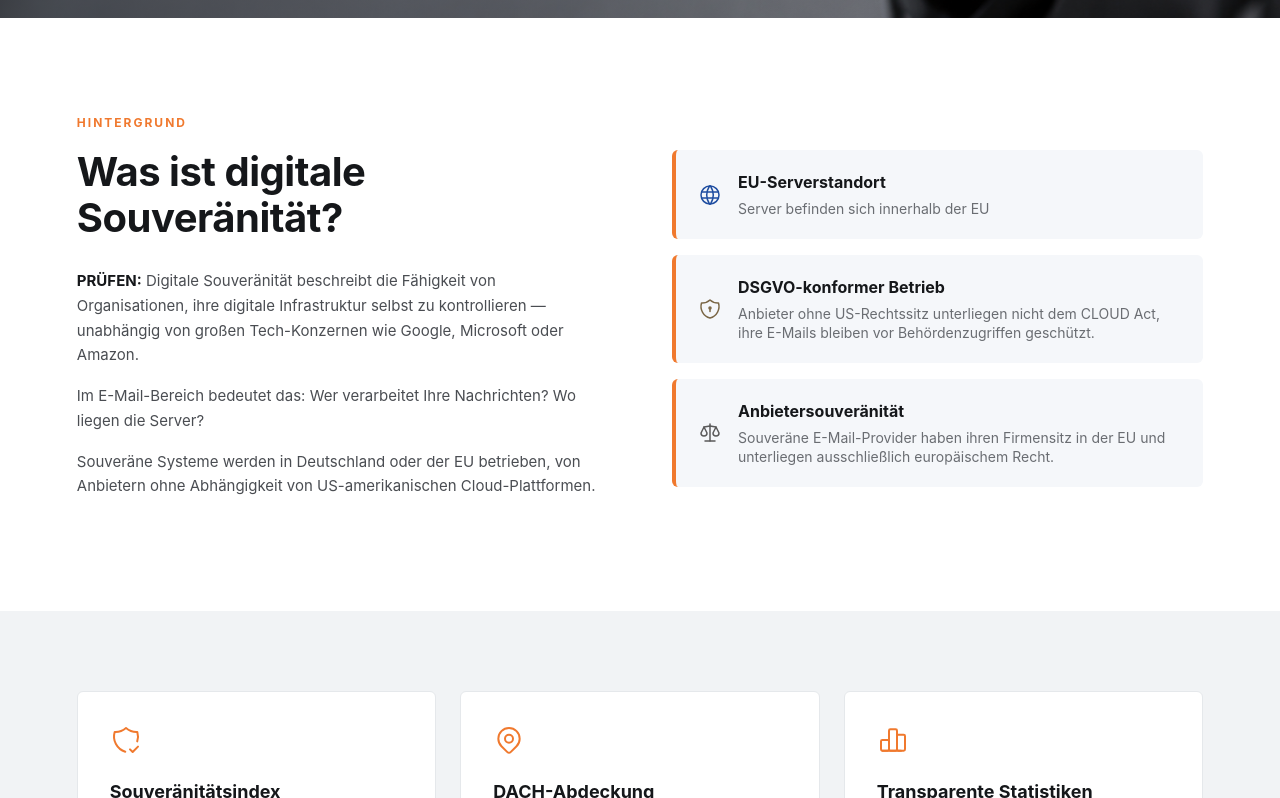
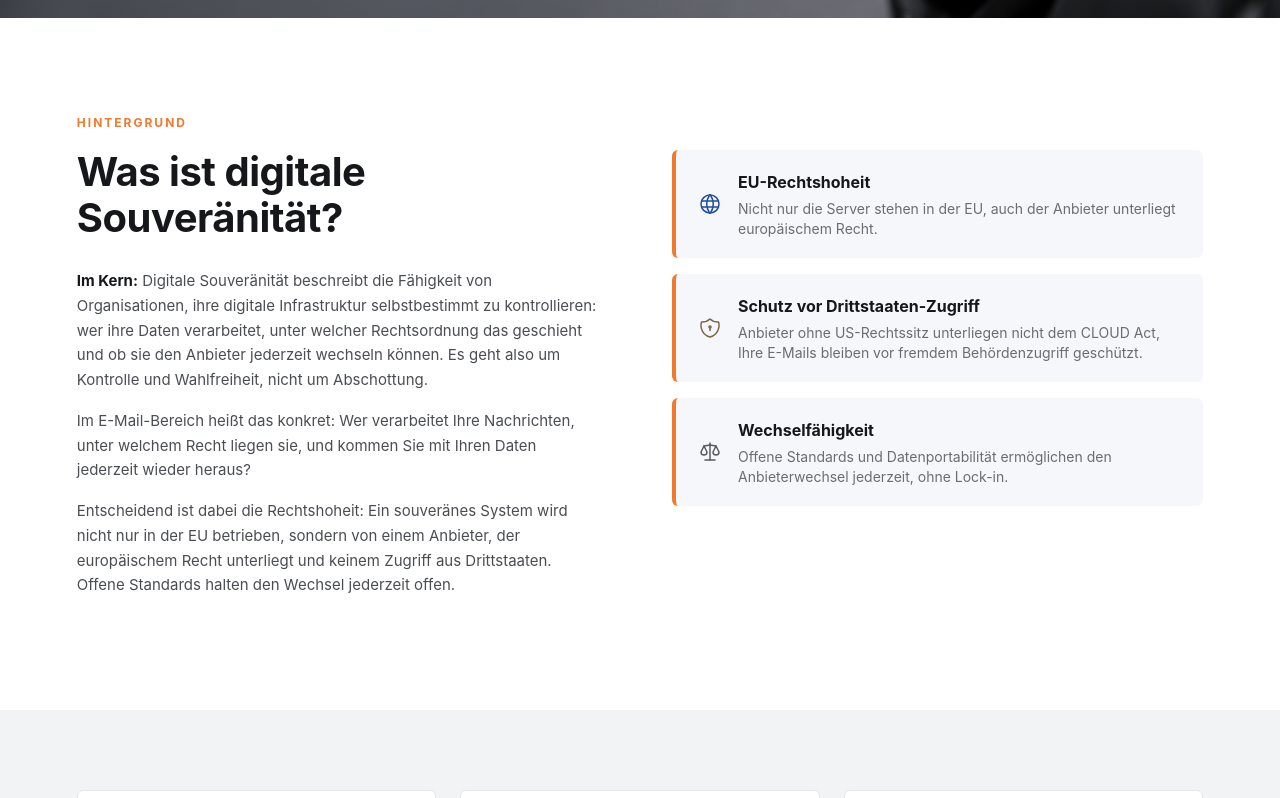
Before and after one commit to Owreeb/S.M.A.R.T.-Sovereign_Mail_Assessment_and_Rating_Tool, a React (Vite) app in the folder frontend/: page / in a window 1280 px wide. Shown: the part 654-1452 px from the top of the page. Built offline with nearby package versions, Linux system fonts and the light colour scheme.

Commit message:
Update sovereignty.ts
Definitionen angepasst

```diff
--- a/frontend/src/i18n/locales/de/sovereignty.ts
+++ b/frontend/src/i18n/locales/de/sovereignty.ts
@@ -2,22 +2,23 @@ const sovereignty = {
   eyebrow: 'HINTERGRUND',
   headingLine1: 'Was ist digitale',
   headingLine2: 'Souveränität?',
-  paragraph1Strong: 'PRÜFEN:',
+  paragraph1Strong: 'Im Kern:',
   paragraph1:
-    'Digitale Souveränität beschreibt die Fähigkeit von Organisationen, ihre digitale Infrastruktur selbst zu kontrollieren — unabhängig von großen Tech-Konzernen wie Google, Microsoft oder Amazon.',
-  paragraph2: 'Im E-Mail-Bereich bedeutet das: Wer verarbeitet Ihre Nachrichten? Wo liegen die Server?',
+    'Digitale Souveränität beschreibt die Fähigkeit von Organisationen, ihre digitale Infrastruktur selbstbestimmt zu kontrollieren: wer ihre Daten verarbeitet, unter welcher Rechtsordnung das geschieht und ob sie den Anbieter jederzeit wechseln können. Es geht also um Kontrolle und Wahlfreiheit, nicht um Abschottung.',
+  paragraph2:
+    'Im E-Mail-Bereich heißt das konkret: Wer verarbeitet Ihre Nachrichten, unter welchem Recht liegen sie, und kommen Sie mit Ihren Daten jederzeit wieder heraus?',
   paragraph3:
-    'Souveräne Systeme werden in Deutschland oder der EU betrieben, von Anbietern ohne Abhängigkeit von US-amerikanischen Cloud-Plattformen.',
+    'Entscheidend ist dabei die Rechtshoheit: Ein souveränes System wird nicht nur in der EU betrieben, sondern von einem Anbieter, der europäischem Recht unterliegt und keinem Zugriff aus Drittstaaten. Offene Standards halten den Wechsel jederzeit offen.',
   highlights: {
-    euLocationTitle: 'EU-Serverstandort',
-    euLocationDescription: 'Server befinden sich innerhalb der EU',
-    point2Title: 'DSGVO-konformer Betrieb',
+    euLocationTitle: 'EU-Rechtshoheit',
+    euLocationDescription:
+      'Nicht nur die Server stehen in der EU, auch der Anbieter unterliegt europäischem Recht.',
+    point2Title: 'Schutz vor Drittstaaten-Zugriff',
     point2Description:
-      'Anbieter ohne US-Rechtssitz unterliegen nicht dem CLOUD Act, ihre E-Mails bleiben vor Behördenzugriffen geschützt.',
-    point3Title: 'Anbietersouveränität',
+      'Anbieter ohne US-Rechtssitz unterliegen nicht dem CLOUD Act, Ihre E-Mails bleiben vor fremdem Behördenzugriff geschützt.',
+    point3Title: 'Wechselfähigkeit',
     point3Description:
-      'Souveräne E-Mail-Provider haben ihren Firmensitz in der EU und unterliegen ausschließlich europäischem Recht.',
+      'Offene Standards und Datenportabilität ermöglichen den Anbieterwechsel jederzeit, ohne Lock-in.',
   },
 }
-
 export default sovereignty
```
